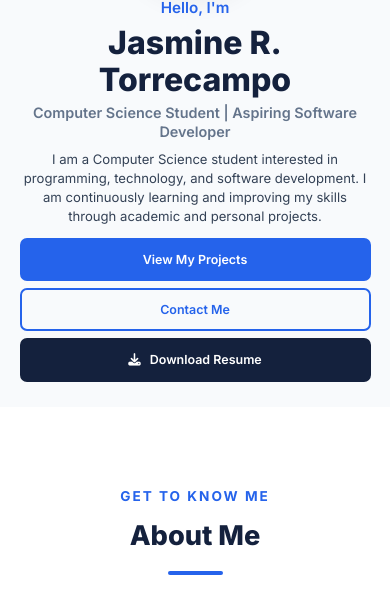
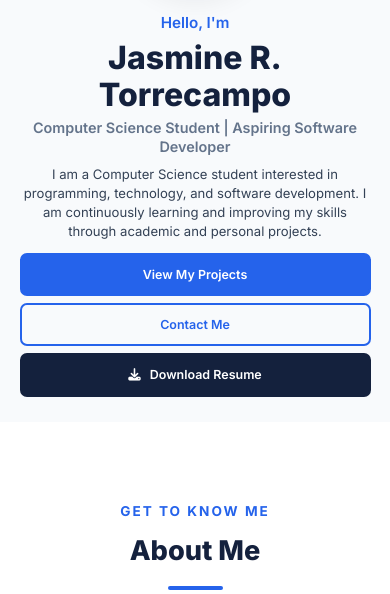
Before and after one commit to jasmine0978/my-portfolio, a plain HTML site: page index.html in a window 390 px wide. Shown: the part 250-844 px from the top of the page. Drawn offline with Linux system fonts and the light colour scheme.

Commit message:
Update style.css

```diff
--- a/style.css
+++ b/style.css
@@ -2605,11 +2605,14 @@ input {
 
 @media (max-width: 768px) {
 
-    .home {
-        gap: 0;
-        padding-top: 20px;
-        padding-bottom: 25px;
-    }
+   .home {
+    flex-direction: column-reverse;
+    justify-content: flex-start;
+    align-items: center;
+    gap: 15px;
+    padding-top: 20px;
+    padding-bottom: 25px;
+   }
 
     .home-image {
         flex: none;
```
